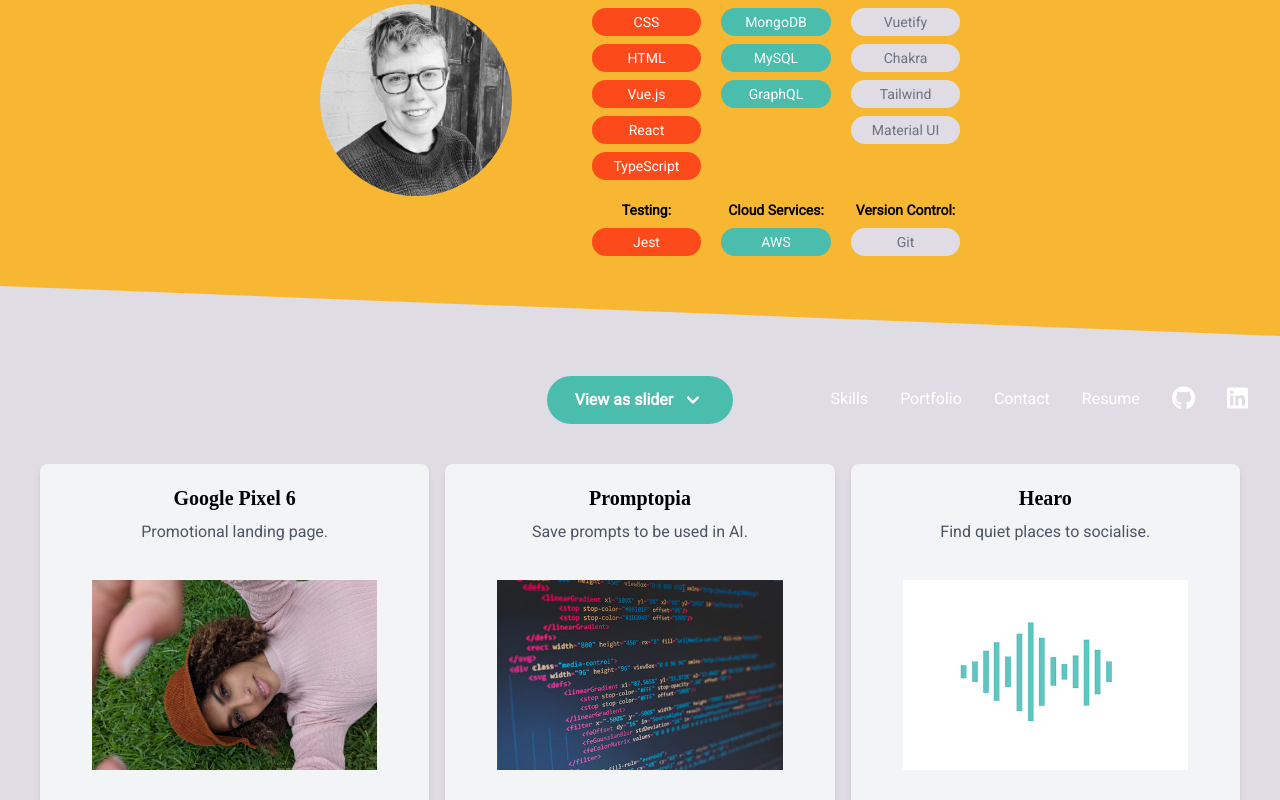
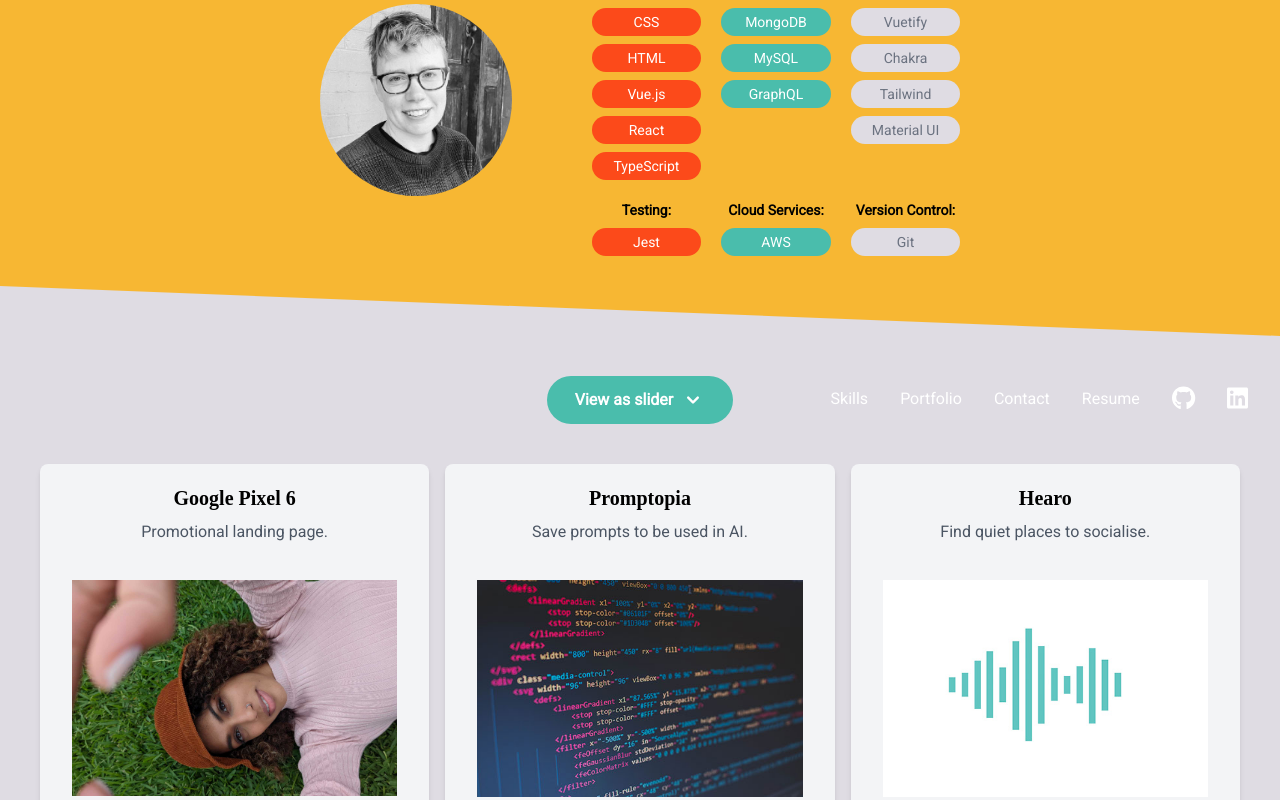
Before and after one commit to michellewatts20000/react-tailwind-portfolio, a React (Vite) app: page / in a window 1280 px wide. Both pictures are taken after a click on the button "View as grid". Shown: the part 736-1536 px from the top of the page. Built offline with nearby package versions, Linux system fonts and the light colour scheme.

Commit message:
buttons don't overlap

```diff
--- a/src/PortfolioItem.jsx
+++ b/src/PortfolioItem.jsx
@@ -5,7 +5,7 @@
 
 const PortfolioItem = ({ item }) => {
   return (
-    <div className="bg-gray-100 rounded-lg shadow-md px-10 md:px-5 pt-5 pb-10">
+    <div className="bg-gray-100 rounded-lg shadow-md px-5 md:px-0 pt-5 pb-10">
       <h2 className="text-xl font-semibold mb-2">{item.name}</h2>
       <p className="text-gray-600 mb-1">{item.description}</p>
       <motion.img
```
